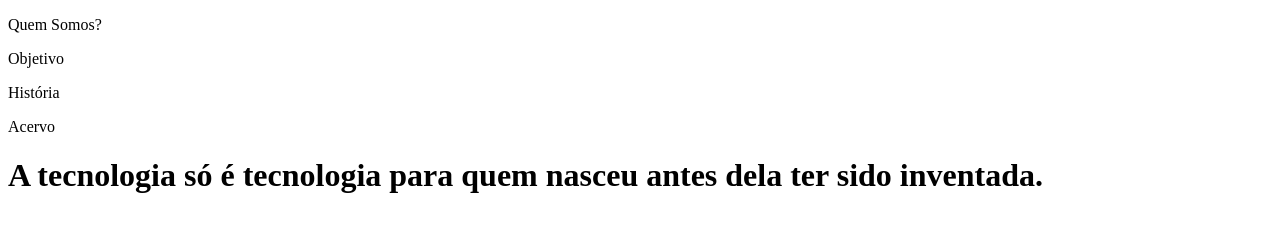
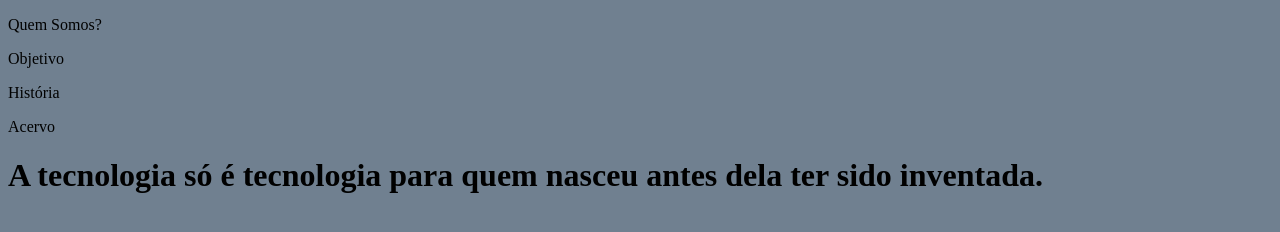
Before and after one commit to JulianRotos/Yanomi, a plain HTML site: page index.html in a window 1280 px wide. Drawn offline with Linux system fonts and the light colour scheme.

Commit message:
Update style.css

```diff
--- a/style.css
+++ b/style.css
@@ -1 +1,3 @@
-@charset "utf-8"
+@charset "utf-8";
+
+body {background-color: slategray;}
```
